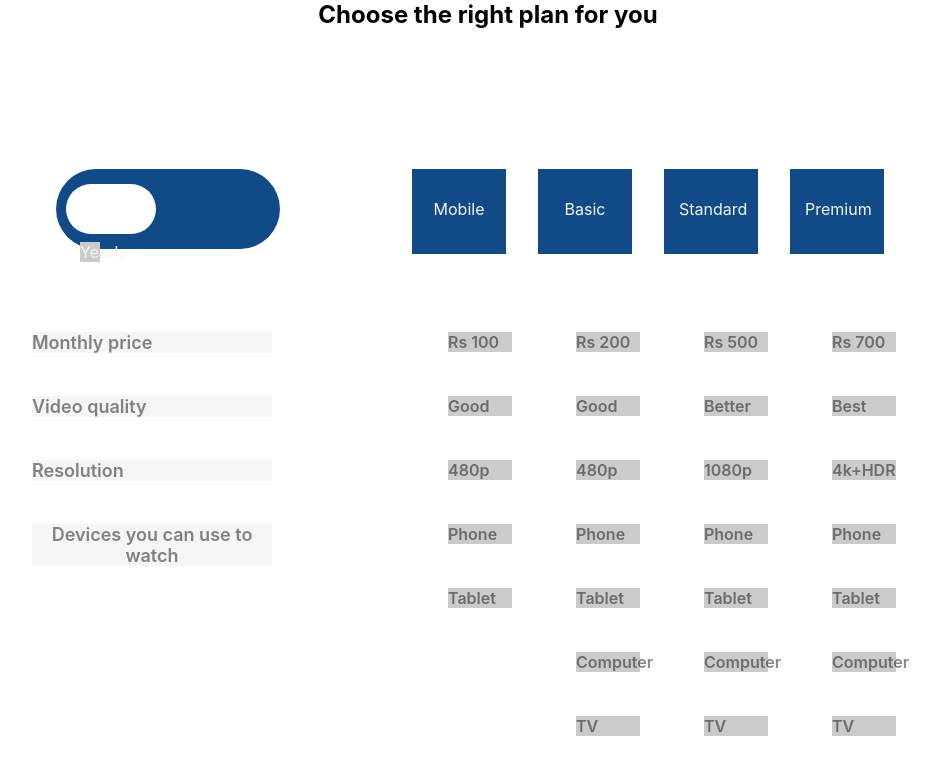
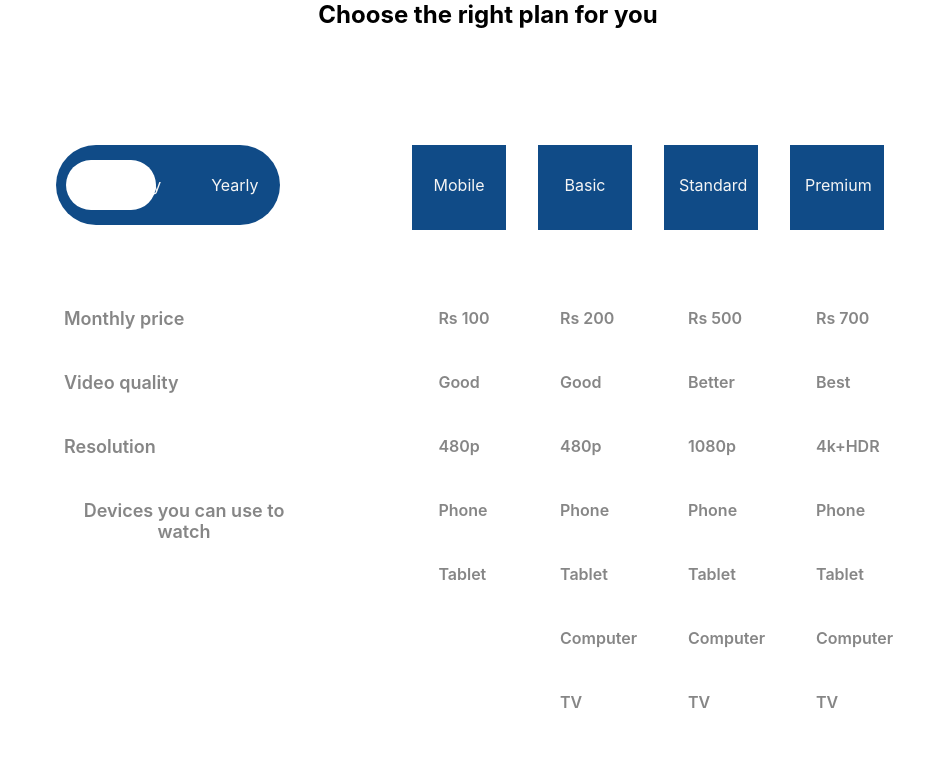
Before and after one commit to ashish280601/.gitit, a React (Create React App) app: page /home in a window 1280 px wide. Shown: the top 774 px of the page, without its empty margins (152-1092 px from the left). Built offline with nearby package versions, Linux system fonts and the light colour scheme.

Commit message:
incomplete project

```diff
--- a/package.json
+++ b/package.json
@@ -8,11 +8,14 @@
     "@fortawesome/free-regular-svg-icons": "^6.4.2",
     "@fortawesome/free-solid-svg-icons": "^6.4.2",
     "@fortawesome/react-fontawesome": "^0.2.0",
+    "@stripe/react-stripe-js": "^2.3.0",
+    "@stripe/stripe-js": "^2.1.5",
     "@testing-library/jest-dom": "^5.17.0",
     "@testing-library/react": "^13.4.0",
     "@testing-library/user-event": "^13.5.0",
     "axios": "^1.5.0",
     "cors": "^2.8.5",
+    "dotenv": "^16.3.1",
     "express": "^4.18.2",
     "mongoose": "^7.5.0",
     "nodemon": "^3.0.1",
@@ -21,6 +24,7 @@
     "react-router-dom": "^6.15.0",
     "react-scripts": "5.0.1",
     "react-stripe-checkout": "^2.6.3",
+    "stripe": "^13.5.0",
     "web-vitals": "^2.1.4"
   },
   "scripts": {
--- a/src/App.css
+++ b/src/App.css
@@ -1,5 +1,6 @@
 .App {
   text-align: center;
+
 }
 
 .App-logo {
--- a/src/App.js
+++ b/src/App.js
@@ -2,20 +2,22 @@ import Signup from "./components/Signup";
 import Login from "./components/Login";
 import Home from "./components/Home";
 import Payment from "./components/pages/Payment";
-import { BrowserRouter as Router, Routes, Route } from "react-router-dom";
+import Success from "./components/pages/Success";
+import Cancel from "./components/pages/Cancel";
+import { Routes, Route } from "react-router-dom";
 // import './App.css';
 
 function App() {
   return (
     <div className="App">
-      <Router>
       <Routes>
         <Route path="/" element={<Login />} />
         <Route path="/signup" element={<Signup />} />
         <Route path="/home" element={<Home />} />
         <Route path="/payment" element={<Payment />} />
+        <Route path="/success" element={<Success />} />
+        <Route path="/cancel" element={<Cancel />} />
       </Routes>
-      </Router>
       {/* <Payment/> */}
     </div>
   );
--- a/src/components/Home.js
+++ b/src/components/Home.js
@@ -1,9 +1,9 @@
 import React, { useState } from "react";
 import Monthly from "./pages/monthly";
 import Yearly from "./pages/yearly";
-// import Payment from "./pages/Payment";
+import Payment from "./pages/Payment";
 import "./styles/home.css";
-import { useNavigate } from "react-router-dom";
+import { Routes, Route, useNavigate } from "react-router-dom";
 
 export default function Home() {
   const [plans] = useState([
@@ -12,6 +12,8 @@ export default function Home() {
     { option: "Standard" },
     { option: "Premium" },
   ]);
+
+  // storing month data
 
   const [months] = useState([
     {
@@ -60,6 +62,8 @@ export default function Home() {
     },
   ]);
 
+  // storing year data
+
   const [years] = useState([
     {
       title: "Monthly price",
@@ -107,11 +111,41 @@ export default function Home() {
     },
   ]);
 
+  const checkout = async () => {
+    try{
+      const res= await fetch("http://localhost:8000/checkout/checkout",{
+        method:"post",
+        header:{
+          "Content-Type": "application/json"
+        },
+        mode:"cors",
+        body:JSON.stringify({
+          items:[
+            {
+              id:1,
+              name:"Basic",
+              plan:"monthly",
+              price:100
+            },
+          ]
+        })
+      });
+      const data = await res.json()
+      window.location = data.url
+    } catch (error){
+      console.log(error);
+    }
+  }
+
+  // navigating from home page to payment page
+
   const navigate = useNavigate();
 
-  function handleSubmit(){
+  function handleSubmit(event){
     navigate('/payment');
   }
+
+  // toggling from month component to year component
 
   const useToggle = (initialState) => {
     const [toggleValue, setTogglevalue] = useState(initialState);
@@ -137,8 +171,6 @@ export default function Home() {
       ) : (
         <Monthly plans={plans} months={months} submit={handleSubmit}/>
       )}
-
-
     </div>
   );
 }
--- /dev/null
+++ b/src/components/pages/Cancel.js
@@ -0,0 +1,5 @@
+export default function cancel(){
+    return(
+        <h1>Payment Unsuccessful</h1>
+    )
+}
--- /dev/null
+++ b/src/components/pages/Success.js
@@ -0,0 +1,5 @@
+export default function Success(){
+    return(
+        <h1>Payment Successful</h1>
+    )
+}
--- a/src/components/styles/home.css
+++ b/src/components/styles/home.css
@@ -42,8 +42,10 @@ input:checked + label:after{
 .toggle-option {
     width: 20px;
     height: 20px;
-    margin: 1.5rem;
+	display: inline-flex;
+	justify-content: space-around;
+    margin-right: 3rem;
+	margin-left: 2.7rem;
+	background-color: rgb(16,75,135);
     color: whitesmoke;
-    position:relative;
-    top: 1.8rem;
 }
--- a/src/components/styles/register.module.css
+++ b/src/components/styles/register.module.css
@@ -1,9 +1,3 @@
-.login{
-  width: 100%;
-  height: 100vh;
-  background-color: rgb(16,75,135);
-}
-
 .form {
     display: flex;
     flex-direction: column;
@@ -26,6 +20,8 @@
   .submitBtn {
     width: 100%;
     background-color: black;
+    border: 0;
+    border-radius: 5px;
     color: white;
     padding-block: 0.5rem;
     font-size: 1.035rem;
@@ -37,6 +33,6 @@
     color: whitesmoke;
   }
 
-  p{
+  .line, p{
     background-color: rgb(16,75,135);
   }
--- a/src/components/styles/styles.module.css
+++ b/src/components/styles/styles.module.css
@@ -39,29 +39,30 @@
     height: auto;
     font-size: large;
     position: absolute;
-    left: -24rem;
-    background-color: whitesmoke;
+    left: -22rem;
+    background-color: #ffffff;
 }
 
 .subMobile, .subBasic , .subStandard, .subPremium{
     width: 4rem;
     height: auto;
+    background-color: #ffffff;
 }
 .subMobile{
     position: absolute;
-    left:2rem;
+    left:1.4rem;
 }
 .subBasic{
     position: absolute;
-    left:10rem;
+    left: 9rem;
 }
 .subStandard{
     position: absolute;
-    left: 18rem;
+    left: 17rem;
 }
 .subPremium{
     position: absolute;
-    left: 26rem;
+    left: 25rem;
 }
 
 ul:hover{
--- a/src/index.js
+++ b/src/index.js
@@ -2,16 +2,13 @@ import React from 'react';
 import ReactDOM from 'react-dom/client';
 import './index.css';
 import App from './App';
-import reportWebVitals from './reportWebVitals';
+import { BrowserRouter } from 'react-router-dom';
 
 const root = ReactDOM.createRoot(document.getElementById('root'));
 root.render(
   <React.StrictMode>
-    <App />
+    <BrowserRouter>
+      <App />
+    </BrowserRouter>
   </React.StrictMode>
 );
-
-// If you want to start measuring performance in your app, pass a function
-// to log results (for example: reportWebVitals(console.log))
-// or send to an analytics endpoint. Learn more: https://bit.ly/CRA-vitals
-reportWebVitals();
```
Also changed, not shown: app.js (+31 -0 lines), src/components/Login.js (line endings or trailing spaces), 2 other files (tests, documents, lock files or other folders). Lines whose indentation alone changed are shown as unchanged.
